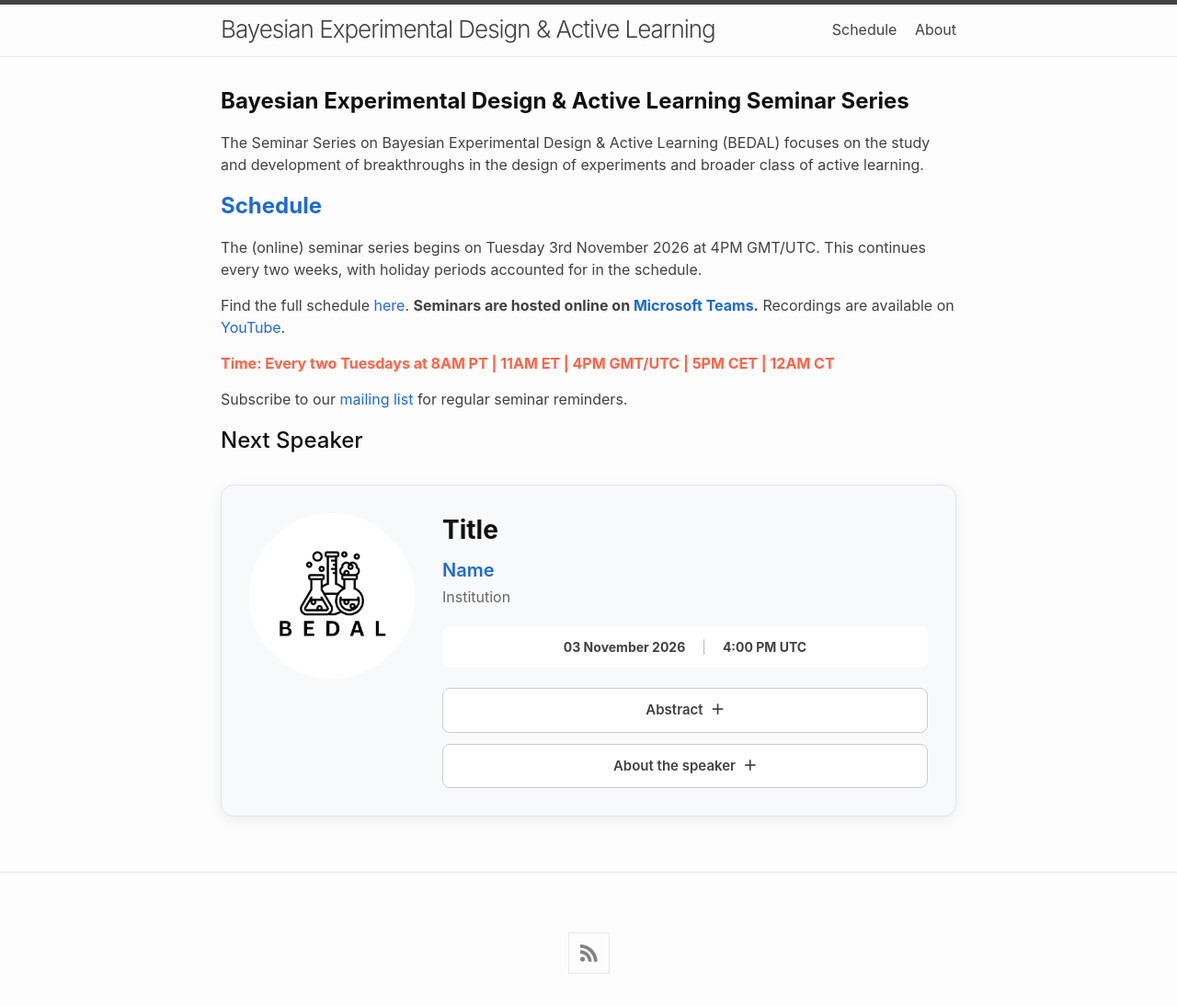
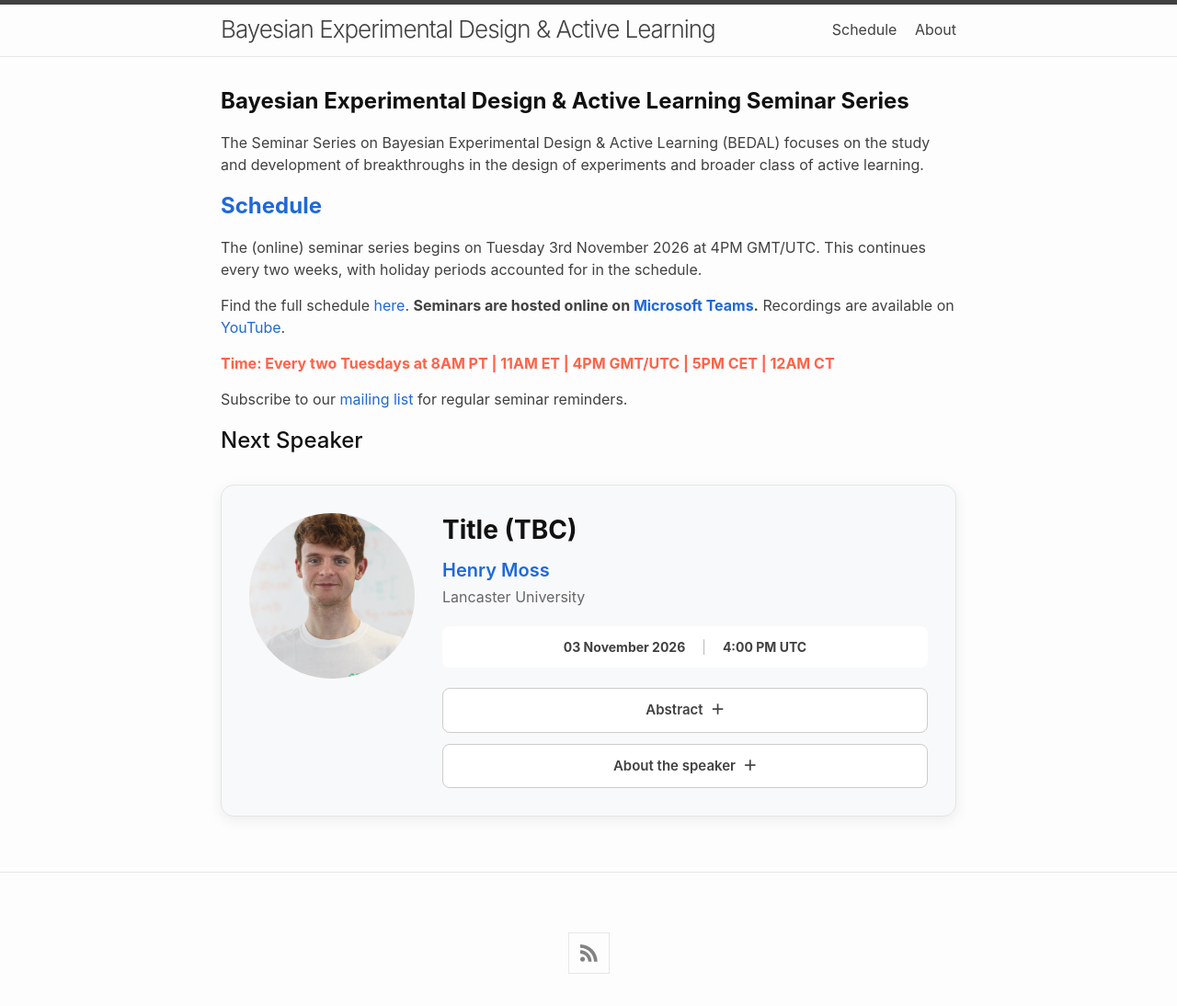
Before and after one commit to bayesiandesign/seminar, a Jekyll site: the page built from README.md, in a window 1280 px wide. Shown: the whole page at 92% size. Built offline with Jekyll 4.4.1, drawn with Linux system fonts in a browser that asks for light colours; nearby versions of some CDN libraries; our own code applies the rules of GitHub Pages for plain Markdown files.

Commit message:
Update home.html

```diff
--- a/_layouts/home.html
+++ b/_layouts/home.html
@@ -19,20 +19,20 @@ layout: default
 
   <div class="speaker-card">
 
-  <div class="speaker-photo-container"> <img src="{{ '/assets/images/favicon.svg' | relative_url }}" alt="Name" class="speaker-photo"> </div>
+  <div class="speaker-photo-container"> <img src="{{ '/assets/images/speakers/henrymoss.jpeg' | relative_url }}" alt="Name" class="speaker-photo"> </div>
 
   <div class="speaker-info">
 
   <h2 class="talk-title">
-    Title
+    Title (TBC)
   </h2>
 
   <h3 class="speaker-name">
-    <a href="https://bayesiandesign.github.io/seminar/">Name</a>
+    <a href="https://bayesiandesign.github.io/seminar/">Henry Moss</a>
   </h3>
 
   <p class="speaker-affiliation">
-    Institution
+    Lancaster University
   </p>
 
   <div class="seminar-details">
```
